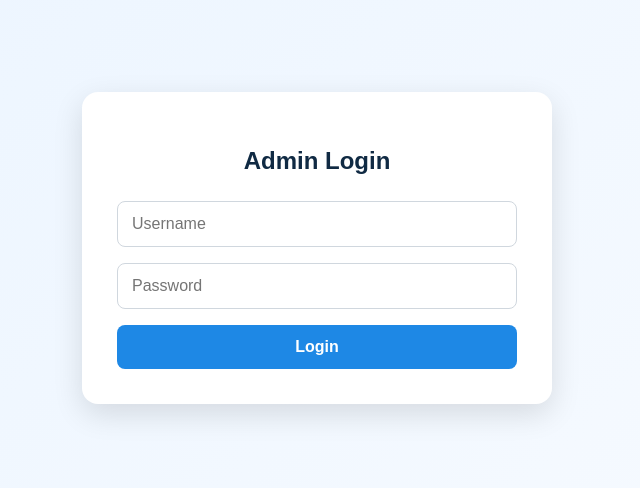
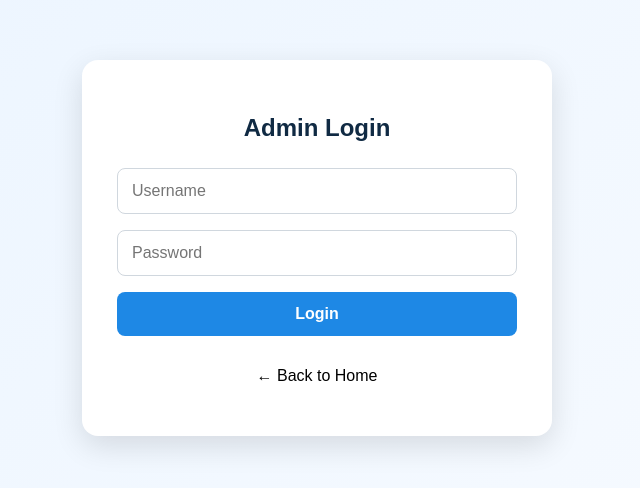
Before and after one commit to FayaMan22/Chemical-Brothers-Full-Stack, a React app in the folder frontend/: page /admin/login in a window 1280 px wide. Shown: the part 172-660 px from the top of the page, without its empty margins (323-963 px from the left). Built offline with nearby package versions, Linux system fonts and the light colour scheme; the HTML template or start-up script is replaced by a standard one.

Commit message:
Add back to home link on admin login

```diff
--- a/frontend/src/pages/AdminLoginPage.jsx
+++ b/frontend/src/pages/AdminLoginPage.jsx
@@ -67,7 +67,16 @@ function AdminLoginPage() {
         />
 
         <button type="submit">Login</button>
+
+        <p
+          style={{ cursor: "pointer", marginTop: "15px", textAlign: "center" }}
+          onClick={() => navigate("/")}
+        >
+          ← Back to Home
+        </p>
+
       </form>
+
     </div>
   );
 }
```
